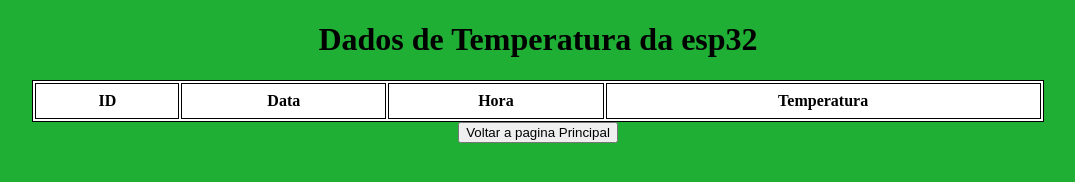
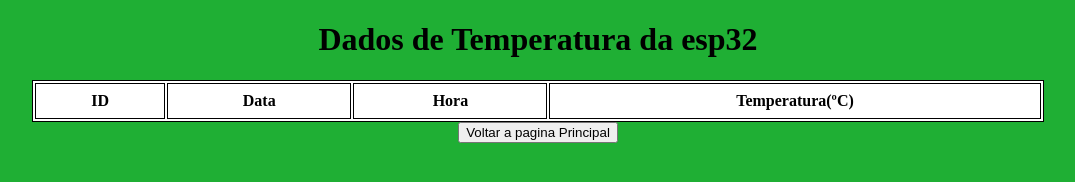
Before and after one commit to LuisVitorVaz/site, a plain HTML site: page passaros.html in a window 1280 px wide. Shown: the whole page, without its empty margins (102-1177 px from the left). Drawn offline with Linux system fonts and the light colour scheme; no server answers.

Commit message:
atualizando codigo

```diff
--- a/passaros.html
+++ b/passaros.html
@@ -33,7 +33,7 @@
                     <th>ID</th>
                     <th>Data</th>
                     <th>Hora</th>
-                    <th>Temperatura</th>
+                    <th>Temperatura(ºC)</th>
                 </tr>
             </thead>
             <tbody id="dados-list"></tbody>
```
